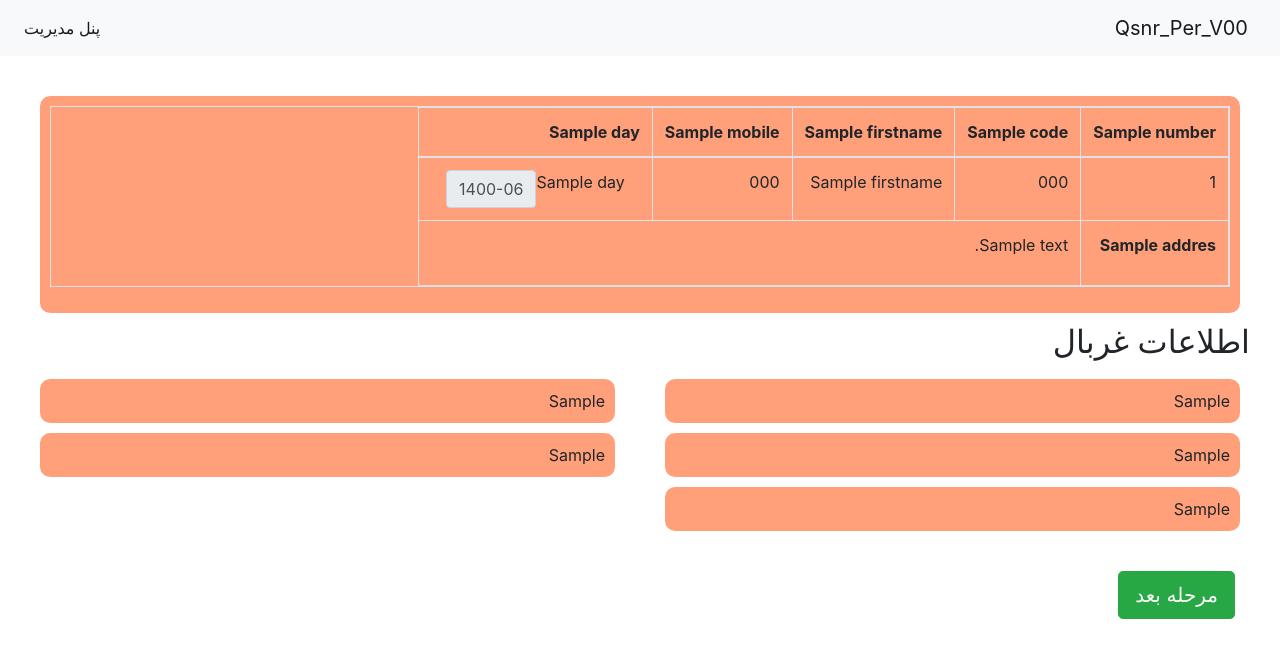
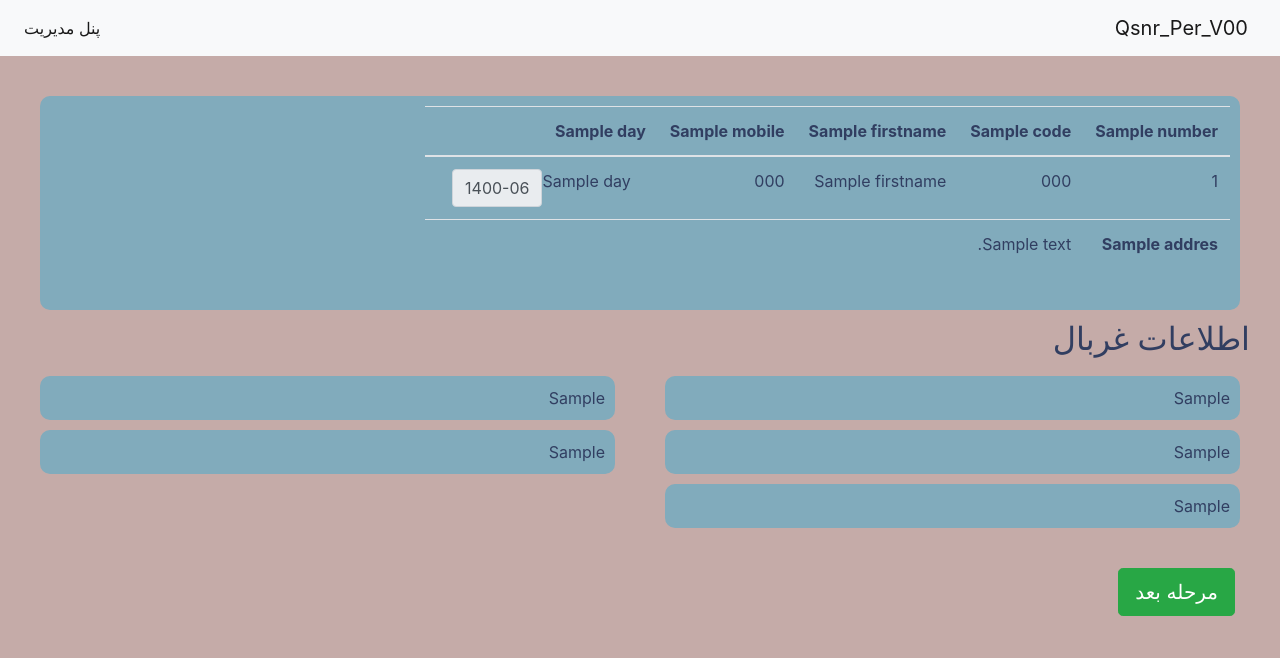
Before and after one commit to msaeiid/Qsnr_Per_V00, a Django app: template templates/Agah/Personal.html in a window 1280 px wide. Shown: the top 658 px of the page. Run offline with Django 3.2, Linux system fonts and the light colour scheme; the template is opened without the code that fills it: most values are stand-ins (such as "Sample title", 1, 10 or a date in 2020); some libraries are stand-ins or nearby versions.

Commit message:
portfolio

```diff
--- a/templates/Agah/Childern.html
+++ b/templates/Agah/Childern.html
@@ -50,7 +50,7 @@
                 </strong>
                 {{ S10.title }}
             </p>
-            <table class="table table-bordered table-responsive table-lg">
+            <table class="table table-responsive table-lg">
                 <thead>
                 <tr>
                     <th rowspan="2" scope="col">
--- a/templates/Agah/Main.html
+++ b/templates/Agah/Main.html
@@ -28,7 +28,7 @@
                 {% include 'Agah/extention/Main_question__.html' with code=Q_questions.Q7.code title=Q_questions.Q7.title %}
                 {% include 'Agah/extention/Main_question__.html' with code=Q_questions.Q8.code title=Q_questions.Q8.title %}
                 {% include 'Agah/extention/Main_question__.html' with code=Q_questions.Q9.code title=Q_questions.Q9.title %}
-                <table class="table table-bordered table-responsive">
+                <table class="table table-responsive table-lg">
                     <thead>
                     <tr>
                         <th rowspan="2" width="60px">
@@ -126,7 +126,7 @@
                     <p>
                         {{ M1.code }}&nbsp;{{ M1.title }}
                     </p>
-                    <table class="table table-bordered table-hover table-responsive table-sm">
+                    <table class="table table-responsive table-sm">
                         <thead>
                         <tr>
                             <th>
--- a/templates/Agah/Personal.html
+++ b/templates/Agah/Personal.html
@@ -30,7 +30,7 @@
         <form method="post">
             {% csrf_token %}
             <div class="question">
-                <table class="table table-bordered table-responsive table-lg">
+                <table class="table table-responsive table-lg">
                     <thead>
                     <tr>
                         <th>{{ Answersheet_frm.number.label }}</th>
--- a/templates/Agah/base.html
+++ b/templates/Agah/base.html
@@ -30,7 +30,7 @@
 
         .question, .side {
             border-radius: 10px;
-            background-color: lightsalmon;
+            background-color: #81ABBC;
             margin: 10px;
         {#min-height: 150px;#} padding: 10px;
         }
@@ -41,6 +41,12 @@
 
         .hide {
             display: none;
+        }
+        .disabled{
+            color: #FBD2C9;
+        }
+        table, th,td,{
+            border: 1px solid #36EEE0;
         }
 
         button {
@@ -53,6 +59,8 @@
 
         body {
             text-align: right;
+            color: #313E61;
+            background-color: #C5ABA8;
         }
     </style>
     {% block extra_header %}
```
